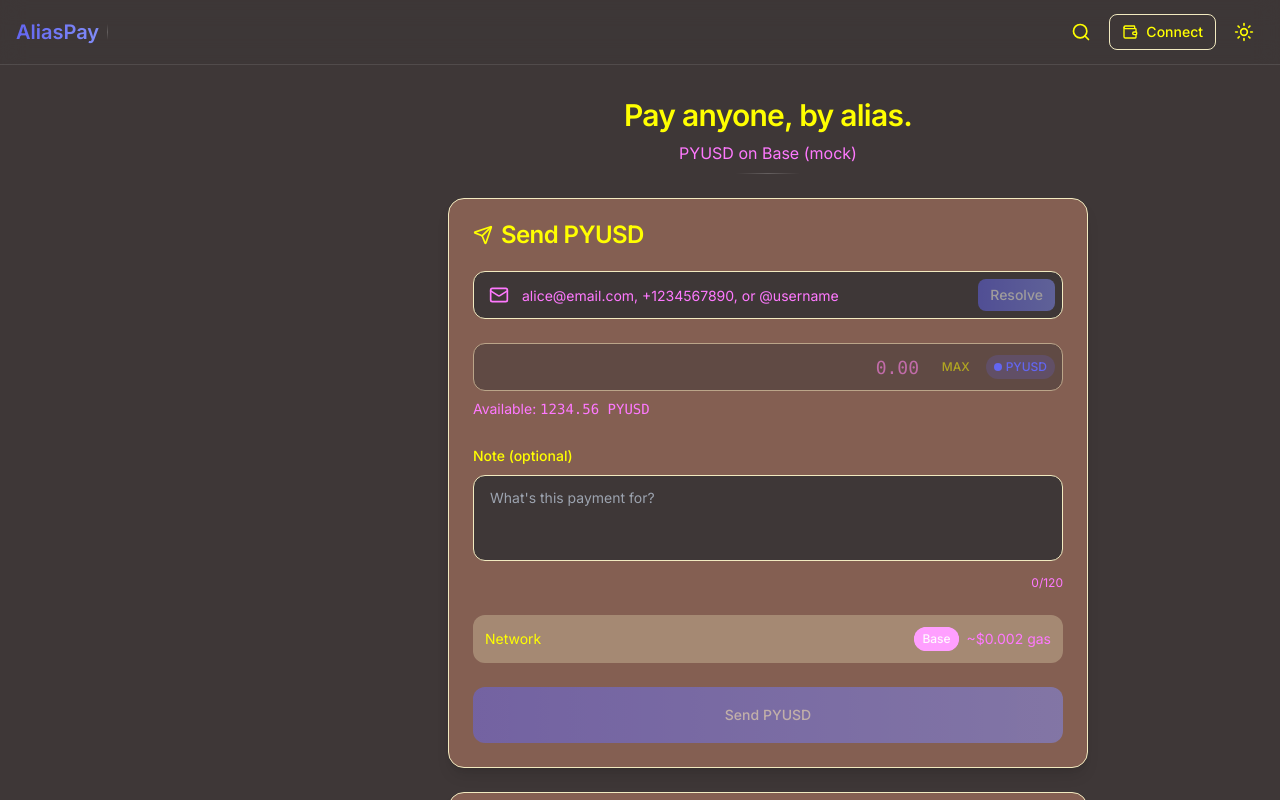
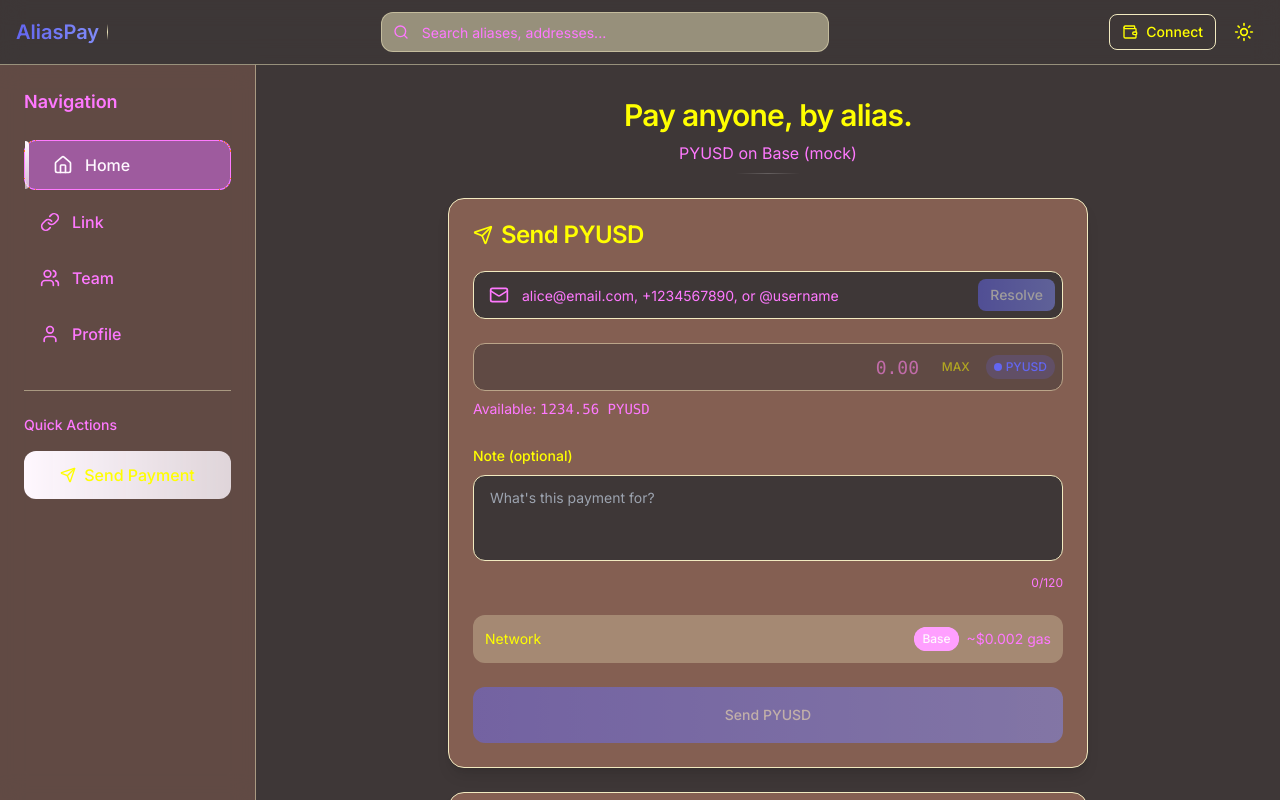
Before and after one commit to RealWooblay/solstice-pay, a Next.js app: page / in a window 1280 px wide. Shown: the top 800 px of the page. Built offline with nearby package versions, Linux system fonts and the light colour scheme.

Commit message:
Major UI improvements: add functional sidebar navigation, fix light mode colors, make search functional, improve mobile responsiveness and centering

```diff
--- a/app/layout.tsx
+++ b/app/layout.tsx
@@ -4,6 +4,7 @@ import "../styles/globals.css";
 import { ThemeProvider } from "@/components/ThemeProvider";
 import { Topbar } from "@/components/Topbar";
 import { BottomNav } from "@/components/BottomNav";
+import { Sidebar } from "@/components/Sidebar";
 import { InstallPWAHint } from "@/components/InstallPWAHint";
 import { registerServiceWorker } from "@/lib/pwa";
 
@@ -39,8 +40,9 @@ export default function RootLayout({
         <ThemeProvider defaultTheme="dark">
           <div className="min-h-screen bg-background text-foreground">
             <Topbar />
-            <main className="pb-20 md:pb-0 md:pl-64">
-              <div className="container mx-auto max-w-screen-sm px-4 py-6 md:max-w-2xl md:py-8">
+            <Sidebar />
+            <main className="pb-20 md:pb-0 md:ml-64">
+              <div className="max-w-2xl mx-auto px-4 py-6 md:py-8">
                 {children}
               </div>
             </main>
--- /dev/null
+++ b/components/Sidebar.tsx
@@ -0,0 +1,70 @@
+"use client"
+
+import Link from "next/link";
+import { usePathname } from "next/navigation";
+import { motion } from "framer-motion";
+import { Send, Link as LinkIcon, Users, User, Home } from "lucide-react";
+import { cn } from "@/lib/utils";
+
+const navItems = [
+  { href: "/", icon: Home, label: "Home" },
+  { href: "/link", icon: LinkIcon, label: "Link" },
+  { href: "/team", icon: Users, label: "Team" },
+  { href: "/profile", icon: User, label: "Profile" },
+];
+
+export function Sidebar() {
+  const pathname = usePathname();
+
+  return (
+    <>
+      {/* Desktop Sidebar */}
+      <div className="hidden md:block fixed left-0 top-16 h-[calc(100vh-4rem)] w-64 bg-card/50 backdrop-blur-md border-r border-border/50">
+        <div className="p-6">
+          <div className="space-y-2">
+            <h2 className="text-lg font-semibold text-muted-foreground mb-6">Navigation</h2>
+            {navItems.map((item) => {
+              const isActive = pathname === item.href;
+              const Icon = item.icon;
+
+              return (
+                <Link
+                  key={item.href}
+                  href={item.href}
+                  className={cn(
+                    "flex items-center space-x-3 px-4 py-3 rounded-xl transition-all duration-200 group relative",
+                    isActive
+                      ? "bg-primary/10 text-primary border border-primary/20"
+                      : "text-muted-foreground hover:text-foreground hover:bg-accent/50"
+                  )}
+                >
+                  {isActive && (
+                    <motion.div
+                      layoutId="sidebar-active"
+                      className="absolute left-0 top-0 bottom-0 w-1 bg-gradient-to-b from-primary to-primary/60 rounded-r-full"
+                      initial={false}
+                      transition={{ type: "spring", stiffness: 300, damping: 30 }}
+                    />
+                  )}
+                  <Icon className={cn("h-5 w-5", isActive ? "text-primary" : "text-muted-foreground group-hover:text-foreground")} />
+                  <span className="font-medium">{item.label}</span>
+                </Link>
+              );
+            })}
+          </div>
+
+          {/* Quick Actions */}
+          <div className="mt-8 pt-6 border-t border-border/50">
+            <h3 className="text-sm font-medium text-muted-foreground mb-4">Quick Actions</h3>
+            <div className="space-y-2">
+              <button className="w-full flex items-center justify-center space-x-2 px-4 py-3 bg-gradient-to-r from-primary to-primary/80 text-primary-foreground rounded-xl font-medium hover:from-primary/90 hover:to-primary/70 transition-all duration-200">
+                <Send className="h-4 w-4" />
+                <span>Send Payment</span>
+              </button>
+            </div>
+          </div>
+        </div>
+      </div>
+    </>
+  );
+}
--- a/components/Topbar.tsx
+++ b/components/Topbar.tsx
@@ -1,26 +1,65 @@
 "use client"
 
-import { Search, Wallet, Sun, Moon } from "lucide-react";
+import { useState } from "react";
+import { motion } from "framer-motion";
+import { Search, Wallet, Sun, Moon, Menu, X } from "lucide-react";
 import { Button } from "./ui/button";
+import { Input } from "./ui/input";
 import { useTheme } from "./ThemeProvider";
+import { cn } from "@/lib/utils";
 
 export function Topbar() {
   const { theme, setTheme } = useTheme();
+  const [searchQuery, setSearchQuery] = useState("");
+  const [isSearchOpen, setIsSearchOpen] = useState(false);
+
+  const handleSearch = (e: React.FormEvent) => {
+    e.preventDefault();
+    if (searchQuery.trim()) {
+      // TODO: Implement search functionality
+      console.log("Searching for:", searchQuery);
+      setIsSearchOpen(false);
+      setSearchQuery("");
+    }
+  };
+
+  const toggleTheme = () => {
+    setTheme(theme === "light" ? "dark" : "light");
+  };
 
   return (
-    <header className="sticky top-0 z-50 w-full border-b border-white/10 bg-background/80 backdrop-blur-md">
-      <div className="container mx-auto flex h-16 items-center justify-between px-4">
-        {/* Logo */}
+    <header className="sticky top-0 z-50 w-full border-b border-border/50 bg-background/80 backdrop-blur-md">
+      <div className="flex h-16 items-center justify-between px-4">
+        {/* Left side - Logo */}
         <div className="flex items-center space-x-2">
           <h1 className="text-xl font-semibold gradient-text">AliasPay</h1>
-          <div className="h-4 w-px bg-gradient-to-b from-transparent via-white/20 to-transparent" />
+          <div className="h-4 w-px bg-gradient-to-b from-transparent via-border to-transparent"></div>
         </div>
 
-        {/* Right side */}
+        {/* Center - Search (desktop) */}
+        <div className="hidden md:flex flex-1 max-w-md mx-8">
+          <form onSubmit={handleSearch} className="relative w-full">
+            <Search className="absolute left-3 top-1/2 h-4 w-4 -translate-y-1/2 text-muted-foreground" />
+            <Input
+              type="text"
+              placeholder="Search aliases, addresses..."
+              value={searchQuery}
+              onChange={(e) => setSearchQuery(e.target.value)}
+              className="pl-10 pr-4 h-10 bg-muted/50 border-border/50 focus:bg-background transition-colors"
+            />
+          </form>
+        </div>
+
+        {/* Right side - Actions */}
         <div className="flex items-center space-x-2">
-          {/* Search - hidden on mobile */}
-          <Button variant="ghost" size="icon" className="hidden md:flex">
-            <Search className="h-5 w-5" />
+          {/* Mobile search toggle */}
+          <Button
+            variant="ghost"
+            size="icon"
+            className="md:hidden"
+            onClick={() => setIsSearchOpen(!isSearchOpen)}
+          >
+            {isSearchOpen ? <X className="h-5 w-5" /> : <Search className="h-5 w-5" />}
           </Button>
 
           {/* Wallet button */}
@@ -33,7 +72,8 @@ export function Topbar() {
           <Button
             variant="ghost"
             size="icon"
-            onClick={() => setTheme(theme === "light" ? "dark" : "light")}
+            onClick={toggleTheme}
+            className="hover:bg-accent/50"
           >
             {theme === "light" ? (
               <Moon className="h-5 w-5" />
@@ -43,6 +83,30 @@ export function Topbar() {
           </Button>
         </div>
       </div>
+
+      {/* Mobile search bar */}
+      {isSearchOpen && (
+        <motion.div
+          initial={{ opacity: 0, height: 0 }}
+          animate={{ opacity: 1, height: "auto" }}
+          exit={{ opacity: 0, height: 0 }}
+          className="md:hidden border-t border-border/50 bg-background/95 backdrop-blur-md"
+        >
+          <form onSubmit={handleSearch} className="p-4">
+            <div className="relative">
+              <Search className="absolute left-3 top-1/2 h-4 w-4 -translate-y-1/2 text-muted-foreground" />
+              <Input
+                type="text"
+                placeholder="Search aliases, addresses..."
+                value={searchQuery}
+                onChange={(e) => setSearchQuery(e.target.value)}
+                className="pl-10 pr-4 h-12 bg-muted/50 border-border/50 focus:bg-background transition-colors"
+                autoFocus
+              />
+            </div>
+          </form>
+        </motion.div>
+      )}
     </header>
   );
 }
--- a/tailwind.config.ts
+++ b/tailwind.config.ts
@@ -1,20 +1,25 @@
 import type { Config } from "tailwindcss";
 
 const config: Config = {
+  darkMode: "class",
   content: [
     "./pages/**/*.{js,ts,jsx,tsx,mdx}",
     "./components/**/*.{js,ts,jsx,tsx,mdx}",
     "./app/**/*.{js,ts,jsx,tsx,mdx}",
   ],
-  darkMode: "class",
   theme: {
     extend: {
       colors: {
-        border: "hsl(var(--border))",
-        input: "hsl(var(--input))",
-        ring: "hsl(var(--ring))",
-        background: "hsl(var(--bg))",
+        background: "hsl(var(--background))",
         foreground: "hsl(var(--foreground))",
+        card: {
+          DEFAULT: "hsl(var(--card))",
+          foreground: "hsl(var(--card-foreground))",
+        },
+        popover: {
+          DEFAULT: "hsl(var(--popover))",
+          foreground: "hsl(var(--popover-foreground))",
+        },
         primary: {
           DEFAULT: "hsl(var(--primary))",
           foreground: "hsl(var(--primary-foreground))",
@@ -22,10 +27,6 @@ const config: Config = {
         secondary: {
           DEFAULT: "hsl(var(--secondary))",
           foreground: "hsl(var(--secondary-foreground))",
-        },
-        destructive: {
-          DEFAULT: "hsl(var(--danger))",
-          foreground: "hsl(var(--destructive-foreground))",
         },
         muted: {
           DEFAULT: "hsl(var(--muted))",
@@ -35,14 +36,13 @@ const config: Config = {
           DEFAULT: "hsl(var(--accent))",
           foreground: "hsl(var(--accent-foreground))",
         },
-        popover: {
-          DEFAULT: "hsl(var(--popover))",
-          foreground: "hsl(var(--popover-foreground))",
+        destructive: {
+          DEFAULT: "hsl(var(--destructive))",
+          foreground: "hsl(var(--destructive-foreground))",
         },
-        card: {
-          DEFAULT: "hsl(var(--surface))",
-          foreground: "hsl(var(--card-foreground))",
-        },
+        border: "hsl(var(--border))",
+        input: "hsl(var(--input))",
+        ring: "hsl(var(--ring))",
         success: "hsl(var(--success))",
         warning: "hsl(var(--warning))",
         danger: "hsl(var(--danger))",
@@ -51,18 +51,18 @@ const config: Config = {
         sans: ["Inter", "sans-serif"],
       },
       animation: {
-        "fade-in": "fadeIn 0.5s ease-out",
+        "fade-in": "fadeIn 0.5s ease-in-out",
         "slide-up": "slideUp 0.3s ease-out",
         "float": "float 3s ease-in-out infinite",
       },
       keyframes: {
         fadeIn: {
-          "0%": { opacity: "0", transform: "translateY(12px)" },
-          "100%": { opacity: "1", transform: "translateY(0)" },
+          "0%": { opacity: "0" },
+          "100%": { opacity: "1" },
         },
         slideUp: {
-          "0%": { opacity: "0", transform: "translateY(100%)" },
-          "100%": { opacity: "1", transform: "translateY(0)" },
+          "0%": { transform: "translateY(12px)", opacity: "0" },
+          "100%": { transform: "translateY(0)", opacity: "1" },
         },
         float: {
           "0%, 100%": { transform: "translateY(0px)" },
```
Also changed, not shown: components/BottomNav.tsx (+17 -5 lines), styles/globals.css (+26 -35 lines).
